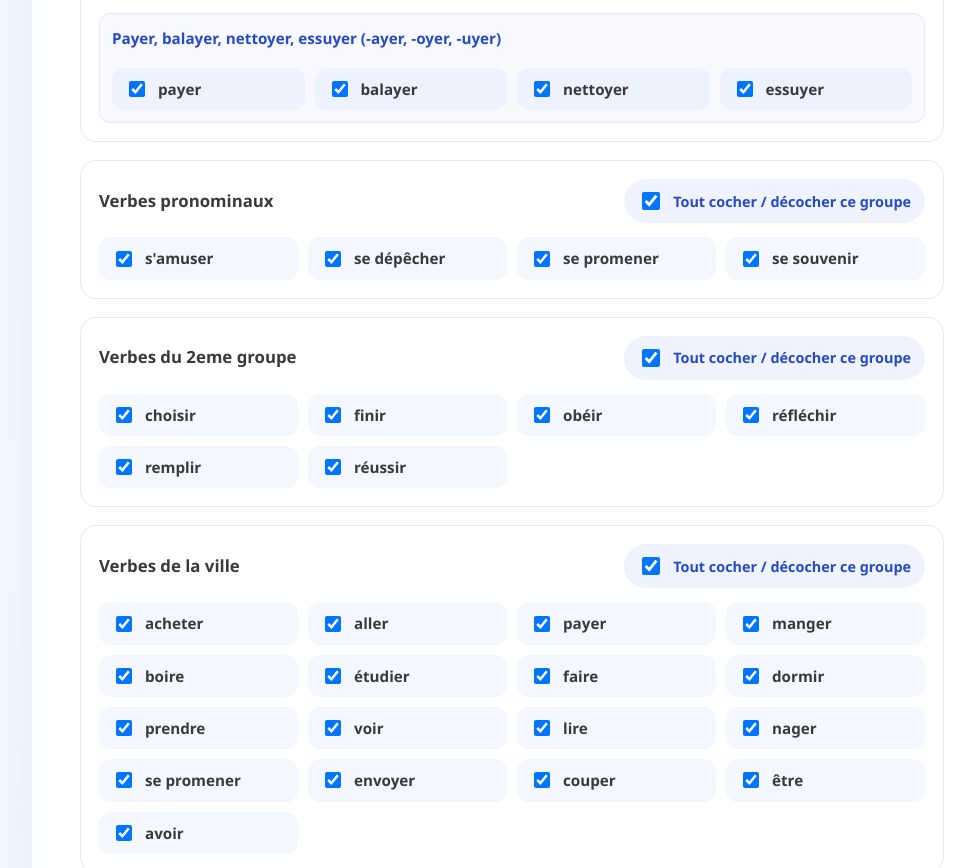
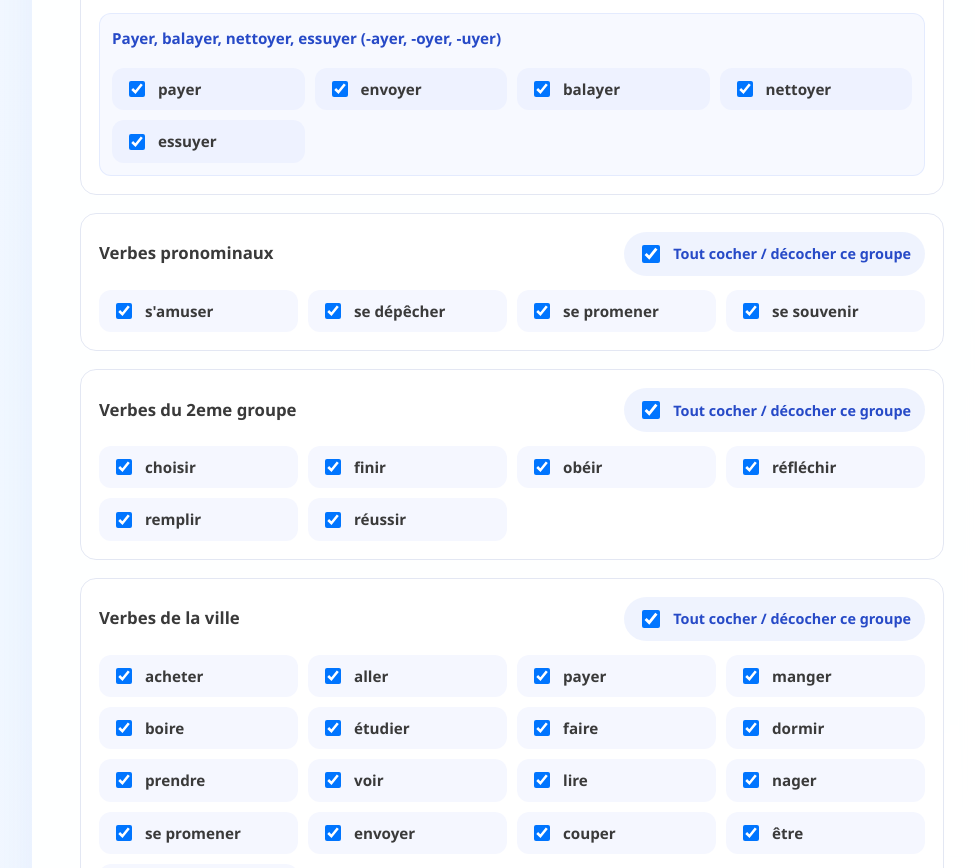
Before and after one commit to audiophrases/conjugaisons, a plain HTML site: page index.html in a window 1280 px wide. Shown: the part 1625-2493 px from the top of the page, without its empty margins (128-1103 px from the left). Drawn offline with Linux system fonts and the light colour scheme.

Commit message:
Add envoyer to payer subgroup

```diff
--- a/index.html
+++ b/index.html
@@ -620,7 +620,7 @@
             { title: 'Manger, commencer (-ger, -cer)', verbs: ['manger', 'commencer'] },
             { title: 'Appeler, jeter (-eler, -eter)', verbs: ['appeler', 'jeter'] },
             { title: 'Acheter, préférer (-eter, -érer)', verbs: ['acheter', 'préférer'] },
-            { title: 'Payer, balayer, nettoyer, essuyer (-ayer, -oyer, -uyer)', verbs: ['payer', 'balayer', 'nettoyer', 'essuyer'] },
+            { title: 'Payer, balayer, nettoyer, essuyer (-ayer, -oyer, -uyer)', verbs: ['payer', 'envoyer', 'balayer', 'nettoyer', 'essuyer'] },
           ],
         },
         {
```
